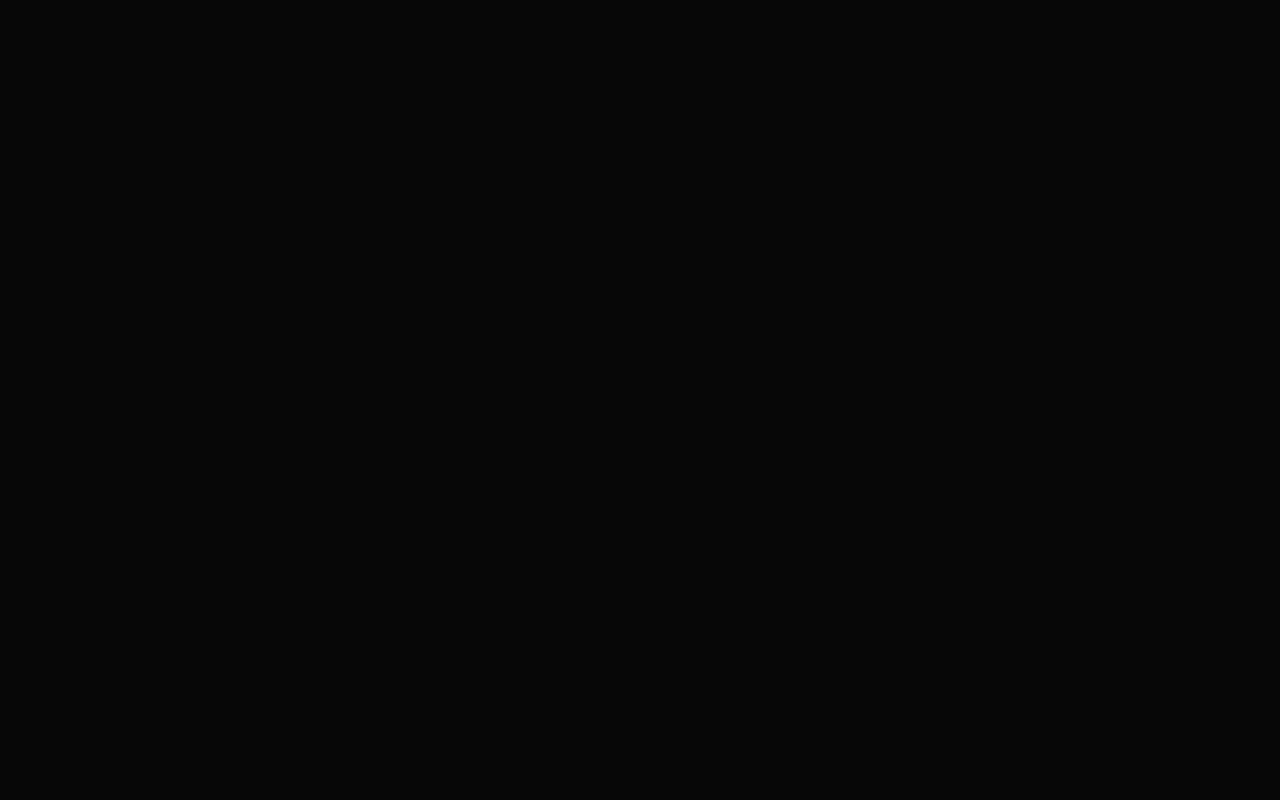
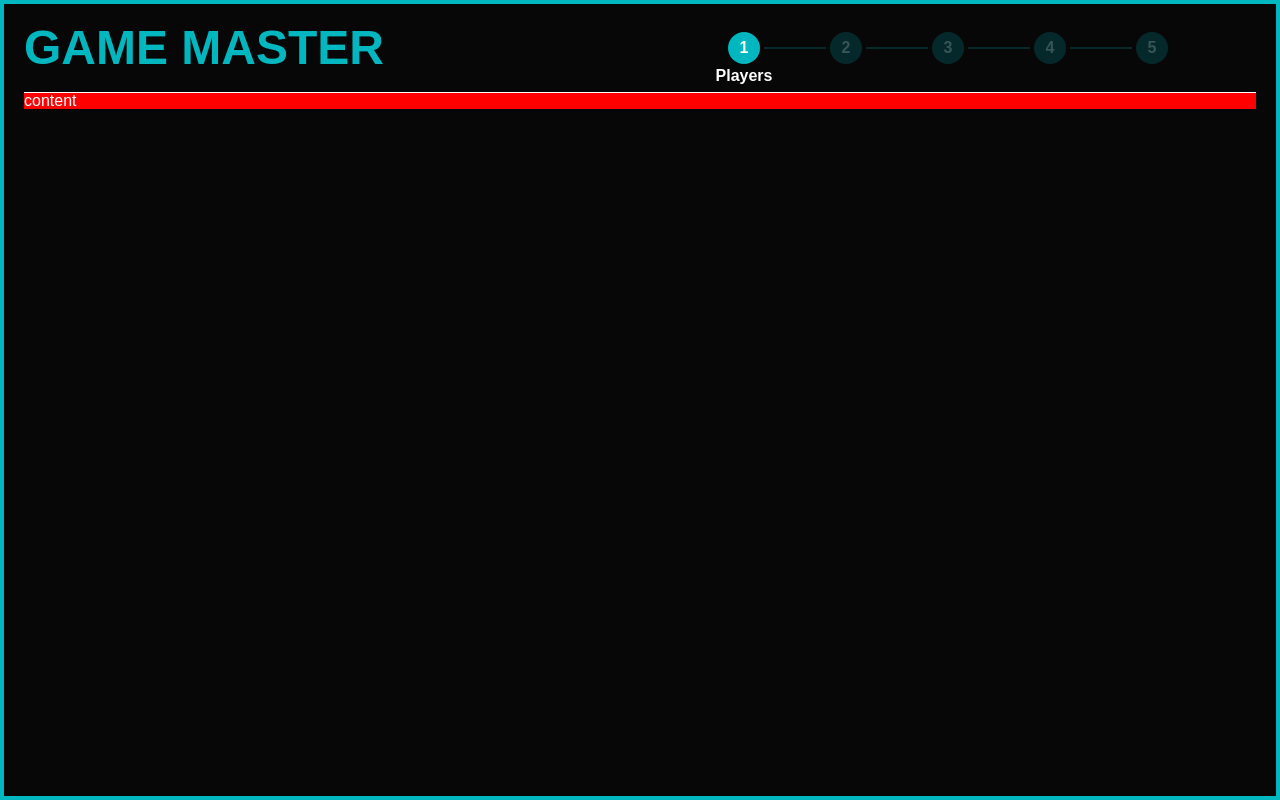
Before and after one commit to nathanszig/NAKDYB, a Nuxt app in the folder front/: page /create in a window 1280 px wide. Before the commit this address had no page. Built offline with nearby package versions, Linux system fonts and the light colour scheme; no server answers; a web font is replaced by a local one.

Commit message:
Start admin side

```diff
--- /dev/null
+++ b/front/components/atom/Stepper.vue
@@ -0,0 +1,42 @@
+<template>
+  <div class="flex mx-10 text-white">
+    <div
+      v-for="(s, index) in steps"
+      :key="index"
+      class="flex items-center relative"
+      :class="{ 'flex-1': index > 0 }"
+    >
+      <!-- Separator -->
+      <div v-if="index > 0" class="h-0.5 flex-1 bg-admin-20" />
+
+      <!-- Bubble -->
+      <div
+        class="m-1 w-8 h-8 rounded-full flex items-center justify-center font-semibold"
+        :class="index <= step ? 'bg-admin' : 'bg-admin-20'"
+      >
+        <p :class="{ 'opacity-20': index > step }">
+          {{ index + 1 }}
+        </p>
+        <!-- <Icon v-else name="check" color="black" class="w-4 h-4" /> -->
+      </div>
+
+      <!-- Label -->
+      <p
+        v-if="index <= step"
+        class="absolute -bottom-4 right-5 transform translate-x-1/2 text-sm font-semibold"
+        :class="index == step ? '' : 'opacity-20'"
+      >
+        {{ s }}
+      </p>
+    </div>
+  </div>
+</template>
+
+<script>
+export default defineComponent({
+  props: {
+    steps: { type: Array, required: true },
+    step: { type: Number, required: true },
+  },
+});
+</script>
--- a/front/layouts/admin.vue
+++ b/front/layouts/admin.vue
@@ -1,5 +1,5 @@
 <template>
-  <div class="border-4 border-solid border-admin min-h-screen">
+  <div class="border-4 border-solid border-admin min-h-screen p-5">
     <slot />
   </div>
 </template>
--- /dev/null
+++ b/front/pages/create/index.vue
@@ -0,0 +1,46 @@
+<script setup lang="ts">
+const step = ref(0);
+const { $api } = useNuxtApp();
+const gameId = ref(null);
+const gamePlayers = ref([]);
+
+/* Init page with creation on the game */
+const createGame = () => {
+  $api.post("games", false, { name: "" }).then((result: any) => {
+    gameId.value = result.id;
+  });
+};
+createGame();
+
+/* Function to get players eatch 5 secondes */
+const getPlayers = () => {
+  $api.get(`games/${gameId.value}`, false).then((result: any) => {
+    gamePlayers.value = result.characters;
+  });
+};
+setInterval(getPlayers, 5000);
+
+/* Function to move to the next step */
+const nextStep = () => {
+  step.value++;
+};
+</script>
+
+<template>
+  <NuxtLayout name="admin">
+    <!-- HEADER -->
+    <header class="border-b border-white border-solid flex pb-5 items-center">
+      <h1 class="text-admin text-2xl font-bold w-1/2">GAME MASTER</h1>
+      <div class="w-1/2 flex justify-center">
+        <Stepper
+          :step="step"
+          :steps="['Players', 'News', 'Places', 'Monsters', 'PNJs']"
+          class="w-full max-w-md mx-auto md:col-span-2 lg:col-span-1"
+        />
+      </div>
+    </header>
+
+    <!-- CONTENT -->
+    <div class="bg-danger">content</div>
+  </NuxtLayout>
+</template>
--- a/front/tailwind.config.ts
+++ b/front/tailwind.config.ts
@@ -17,6 +17,7 @@ export default {
       white: "#FFFFFF",
       player: "#BF7E00",
       admin: "#00B6BF",
+      "admin-20": "#00B6BF33",
       danger: "#FF0000",
       none: "transparent",
       current: "currentcolor",
```
